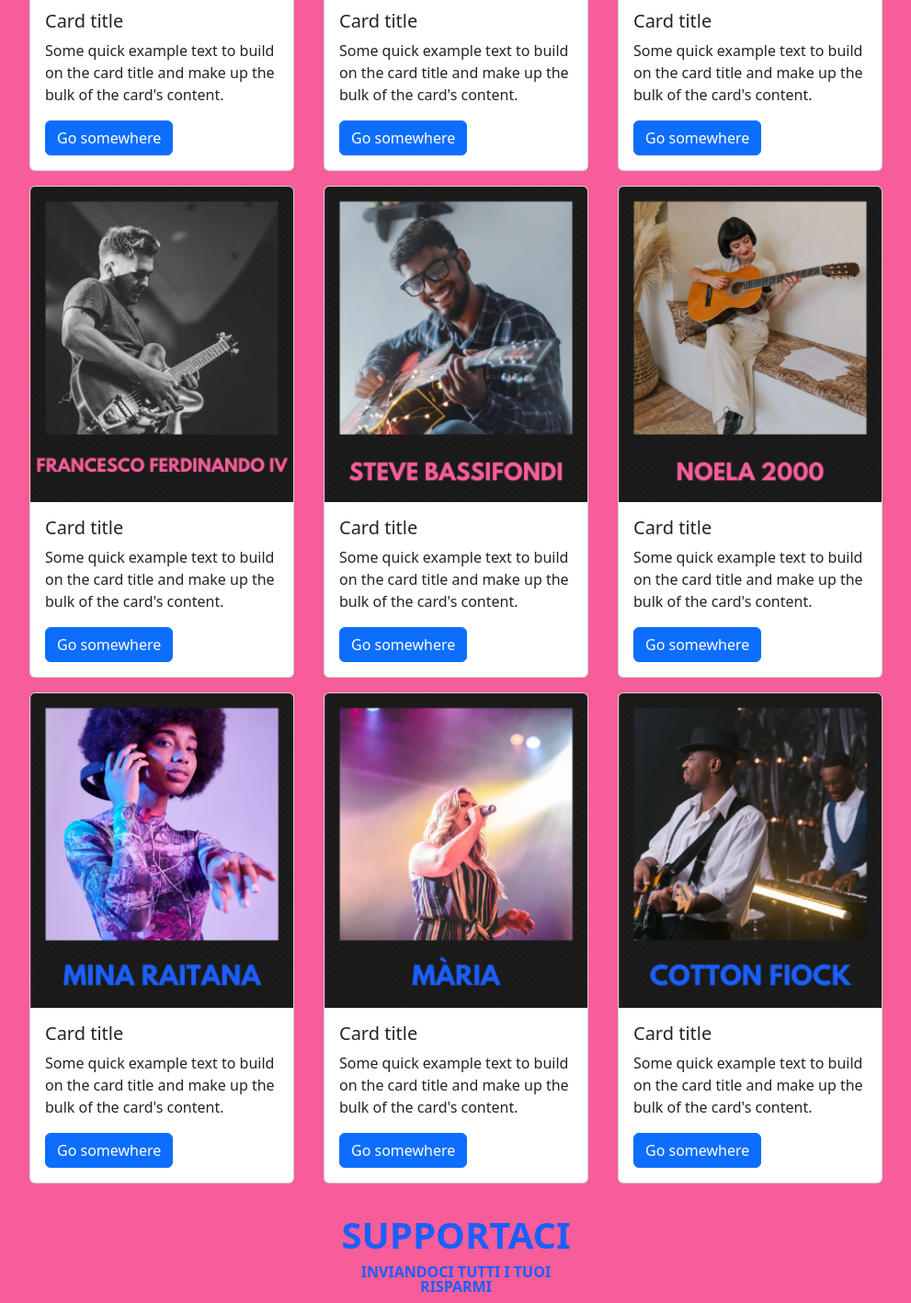
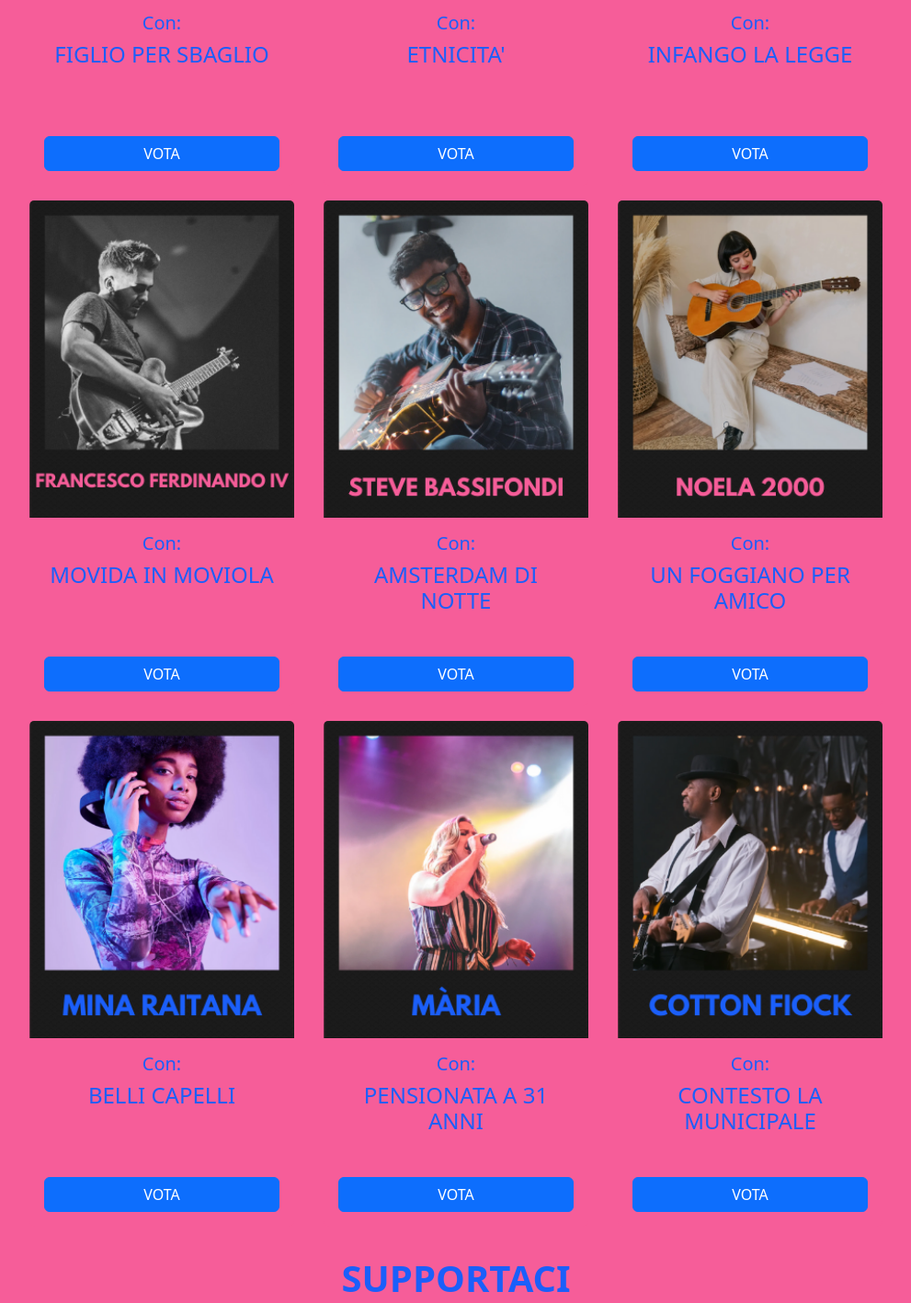
Before and after one commit to SquilleroElena/MoosecaWebsite, a plain HTML site: page index.html in a window 1280 px wide. Shown: the part 1286-2703 px from the top of the page at 92% size, without its empty margins (144-1135 px from the left). Drawn offline with nearby package versions, Linux system fonts and the light colour scheme.

Commit message:
+ sezione vota

```diff
--- a/index.html
+++ b/index.html
@@ -66,80 +66,107 @@
                     <h4 class="blu">ARTISTI IN GARA</h4>
                     <div class="d-flex justify-content-center">
                         <div class="">
-                            <div class="card m-3" style="width: 18rem;">
+                            <div class="card m-3 noBg altezzaCustom" style="width: 18rem;">
                                 <img src="static/img/mariottide.png" class="card-img-top" alt="...">
-                                <div class="card-body">
-                                  <h5 class="card-title">Card title</h5>
-                                  <p class="card-text">Some quick example text to build on the card title and make up the bulk of the card's content.</p>
-                                  <a href="#" class="btn btn-primary">Go somewhere</a>
+                                <div class="card-body d-flex flex-column justify-content-between">
+                                    <div>
+                                        <h5 class="card-title text-center blu">Con:</h5>
+                                        <h4 class="text-center blu">FIGLIO PER SBAGLIO</h4>
+                                    </div>
+
+                                    <a href="#" class="btn btn-primary">VOTA</a>
                                 </div>
                             </div>
-                              <div class="card m-3" style="width: 18rem;">
+                            <div class="card m-3 noBg altezzaCustom" style="width: 18rem;">
                                 <img src="static/img/ferdinando.png" class="card-img-top" alt="...">
-                                <div class="card-body">
-                                  <h5 class="card-title">Card title</h5>
-                                  <p class="card-text">Some quick example text to build on the card title and make up the bulk of the card's content.</p>
-                                  <a href="#" class="btn btn-primary">Go somewhere</a>
+                                <div class="card-body d-flex flex-column justify-content-between">
+                                    <div>
+                                        <h5 class="card-title text-center blu">Con:</h5>
+                                        <h4 class="text-center blu">MOVIDA IN MOVIOLA</h4>
+                                    </div>
+
+                                    <a href="#" class="btn btn-primary ">VOTA</a>
                                 </div>
                             </div>
-                              <div class="card m-3" style="width: 18rem;">
+                            <div class="card m-3 noBg altezzaCustom" style="width: 18rem;">
                                 <img src="static/img/mina.png" class="card-img-top" alt="...">
-                                <div class="card-body">
-                                  <h5 class="card-title">Card title</h5>
-                                  <p class="card-text">Some quick example text to build on the card title and make up the bulk of the card's content.</p>
-                                  <a href="#" class="btn btn-primary">Go somewhere</a>
+                                <div class="card-body d-flex flex-column justify-content-between">
+                                    <div>
+                                        <h5 class="card-title text-center blu">Con:</h5>
+                                        <h4 class="text-center blu">BELLI CAPELLI</h4>
+                                    </div>
+
+                                    <a href="#" class="btn btn-primary ">VOTA</a>
                                 </div>
                             </div>
                         </div>
                         <div>
-                            <div class="card m-3" style="width: 18rem;">
+                            <div class="card m-3 noBg altezzaCustom" style="width: 18rem;">
                                 <img src="static/img/albania.png" class="card-img-top" alt="...">
-                                <div class="card-body">
-                                  <h5 class="card-title">Card title</h5>
-                                  <p class="card-text">Some quick example text to build on the card title and make up the bulk of the card's content.</p>
-                                  <a href="#" class="btn btn-primary">Go somewhere</a>
+                                <div class="card-body d-flex flex-column justify-content-between">
+                                    <div>
+                                        <h5 class="card-title text-center blu">Con:</h5>
+                                        <h4 class="text-center blu">ETNICITA'</h4>
+                                    </div>
+
+                                    <a href="#" class="btn btn-primary ">VOTA</a>
                                 </div>
                             </div>
-                              <div class="card m-3" style="width: 18rem;">
+                            <div class="card m-3 noBg altezzaCustom" style="width: 18rem;">
                                 <img src="static/img/steve.png" class="card-img-top" alt="...">
-                                <div class="card-body">
-                                  <h5 class="card-title">Card title</h5>
-                                  <p class="card-text">Some quick example text to build on the card title and make up the bulk of the card's content.</p>
-                                  <a href="#" class="btn btn-primary">Go somewhere</a>
+                                <div class="card-body d-flex flex-column justify-content-between">
+                                    <div>
+                                        <h5 class="card-title text-center blu">Con:</h5>
+                                        <h4 class="text-center blu">AMSTERDAM DI NOTTE</h4>
+                                    </div>
+
+                                    <a href="#" class="btn btn-primary ">VOTA</a>
                                 </div>
                             </div>
-                              <div class="card m-3" style="width: 18rem;">
+                            <div class="card m-3 noBg altezzaCustom" style="width: 18rem;">
                                 <img src="static/img/maria.png" class="card-img-top" alt="...">
-                                <div class="card-body">
-                                  <h5 class="card-title">Card title</h5>
-                                  <p class="card-text">Some quick example text to build on the card title and make up the bulk of the card's content.</p>
-                                  <a href="#" class="btn btn-primary">Go somewhere</a>
+                                <div class="card-body d-flex flex-column justify-content-between">
+                                    <div>
+                                        <h5 class="card-title text-center blu">Con:</h5>
+                                        <h4 class="text-center blu">PENSIONATA A 31 ANNI</h4>
+                                    </div>
+
+                                    <a href="#" class="btn btn-primary ">VOTA</a>
                                 </div>
                             </div>
                         </div>
                         <div>
-                            <div class="card m-3" style="width: 18rem;">
+                            <div class="card m-3 noBg altezzaCustom" style="width: 18rem;">
                                 <img src="static/img/sabipode.png" class="card-img-top" alt="...">
-                                <div class="card-body">
-                                  <h5 class="card-title">Card title</h5>
-                                  <p class="card-text">Some quick example text to build on the card title and make up the bulk of the card's content.</p>
-                                  <a href="#" class="btn btn-primary">Go somewhere</a>
+                                <div class="card-body d-flex flex-column justify-content-between">
+                                    <div>
+                                        <h5 class="card-title text-center blu">Con:</h5>
+                                        <h4 class="text-center blu">INFANGO LA LEGGE</h4>
+                                    </div>
+
+                                    <a href="#" class="btn btn-primary ">VOTA</a>
                                 </div>
                             </div>
-                              <div class="card m-3" style="width: 18rem;">
+                            <div class="card m-3 noBg altezzaCustom" style="width: 18rem;">
                                 <img src="static/img/noela.png" class="card-img-top" alt="...">
-                                <div class="card-body">
-                                  <h5 class="card-title">Card title</h5>
-                                  <p class="card-text">Some quick example text to build on the card title and make up the bulk of the card's content.</p>
-                                  <a href="#" class="btn btn-primary">Go somewhere</a>
+                                <div class="card-body d-flex flex-column justify-content-between">
+                                    <div>
+                                        <h5 class="card-title text-center blu">Con:</h5>
+                                        <h4 class="text-center blu">UN FOGGIANO PER AMICO</h4>
+                                    </div>
+
+                                    <a href="#" class="btn btn-primary ">VOTA</a>
                                 </div>
                             </div>
-                              <div class="card m-3" style="width: 18rem;">
+                            <div class="card m-3 noBg altezzaCustom" style="width: 18rem;">
                                 <img src="static/img/cotton.png" class="card-img-top" alt="...">
-                                <div class="card-body">
-                                  <h5 class="card-title">Card title</h5>
-                                  <p class="card-text">Some quick example text to build on the card title and make up the bulk of the card's content.</p>
-                                  <a href="#" class="btn btn-primary">Go somewhere</a>
+                                <div class="card-body d-flex flex-column justify-content-between">
+                                    <div>
+                                        <h5 class="card-title text-center blu">Con:</h5>
+                                        <h4 class="text-center blu">CONTESTO LA MUNICIPALE</h4>
+                                    </div>
+
+                                    <a href="#" class="btn btn-primary ">VOTA</a>
                                 </div>
                             </div>
                         </div>
--- a/style.css
+++ b/style.css
@@ -10,3 +10,16 @@
 .justify-self-end {
     justify-self: end;
 }
+
+.noBg{
+    background-color: #f65d99;
+    border: none;
+}
+
+.altezzaCustom {
+    height: 550px;
+
+    a {
+        justify-self: end;
+    }
+}
```
Lines whose indentation alone changed are shown as unchanged.
